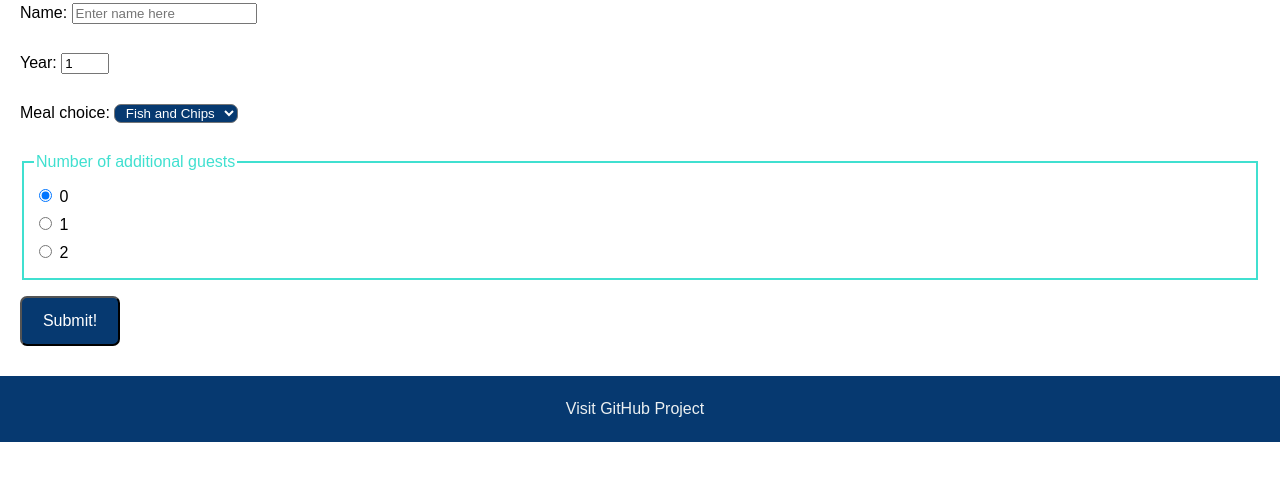
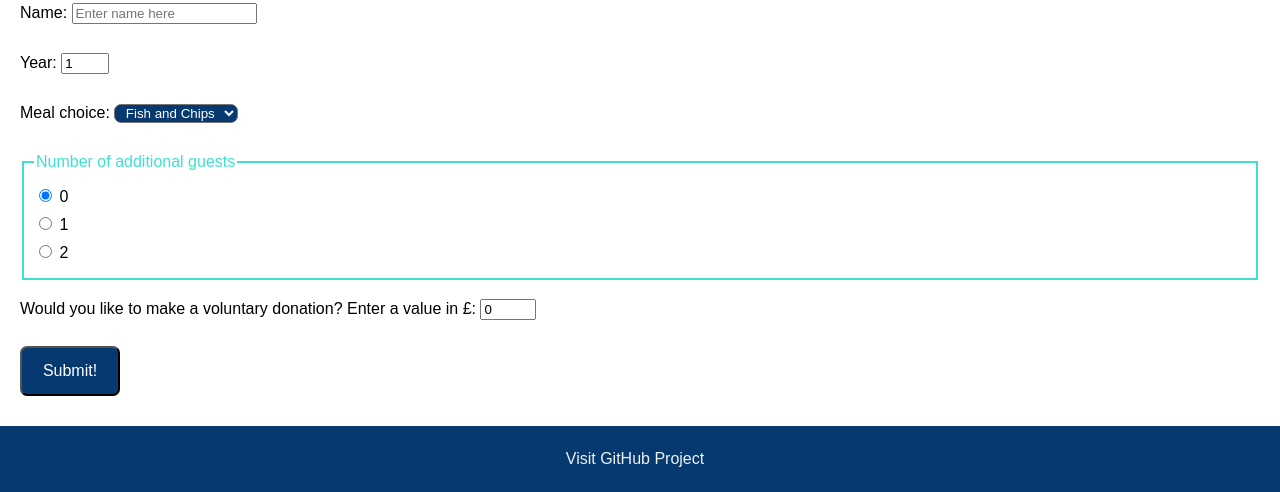
Before and after one commit to avdes96/SSE_Lab_2, a Flask app: page / in a window 1280 px wide. Shown: the part 519-1011 px from the top of the page. Before the commit the page ends 961 px from the top, so only its background shows below. Run offline with Flask 3, Linux system fonts and the light colour scheme.

Commit message:
Added input for a donation

```diff
--- a/api/app.py
+++ b/api/app.py
@@ -11,4 +11,5 @@ def submit():
     input_menu = request.form.get("menu")
     input_year = request.form.get("year")
     input_guests = request.form.get("guests")
-    return render_template("hello.html", name=input_name, menu=input_menu, year = input_year, guests = input_guests)
+    input_donation = request.form.get("donation")
+    return render_template("hello.html", name=input_name, menu=input_menu, year = input_year, guests = input_guests, donation = input_donation)
--- a/api/templates/hello.html
+++ b/api/templates/hello.html
@@ -44,6 +44,7 @@
         <p>Menu choice: {{ menu }}</p>
         <p>Year: {{ year }}</p>
         <p>Additional guests: {{ guests }}</p>
+        <p>Donation: £{{ donation }}</p>
     </body>
 
  <!-- Footer at the bottom -->
--- a/api/templates/index.html
+++ b/api/templates/index.html
@@ -65,6 +65,10 @@
                 </div>
             </fieldset>
             <p>
+                <label for="donation">Would you like to make a voluntary donation? Enter a value in £: </label>
+                <input type="number" id="donation" min="0" max="10" value="0" name="donation"/>
+            </p>
+            <p>
                 <input type="submit" value="Submit!" id = "submit_button">
             </p>
         </form>
```
